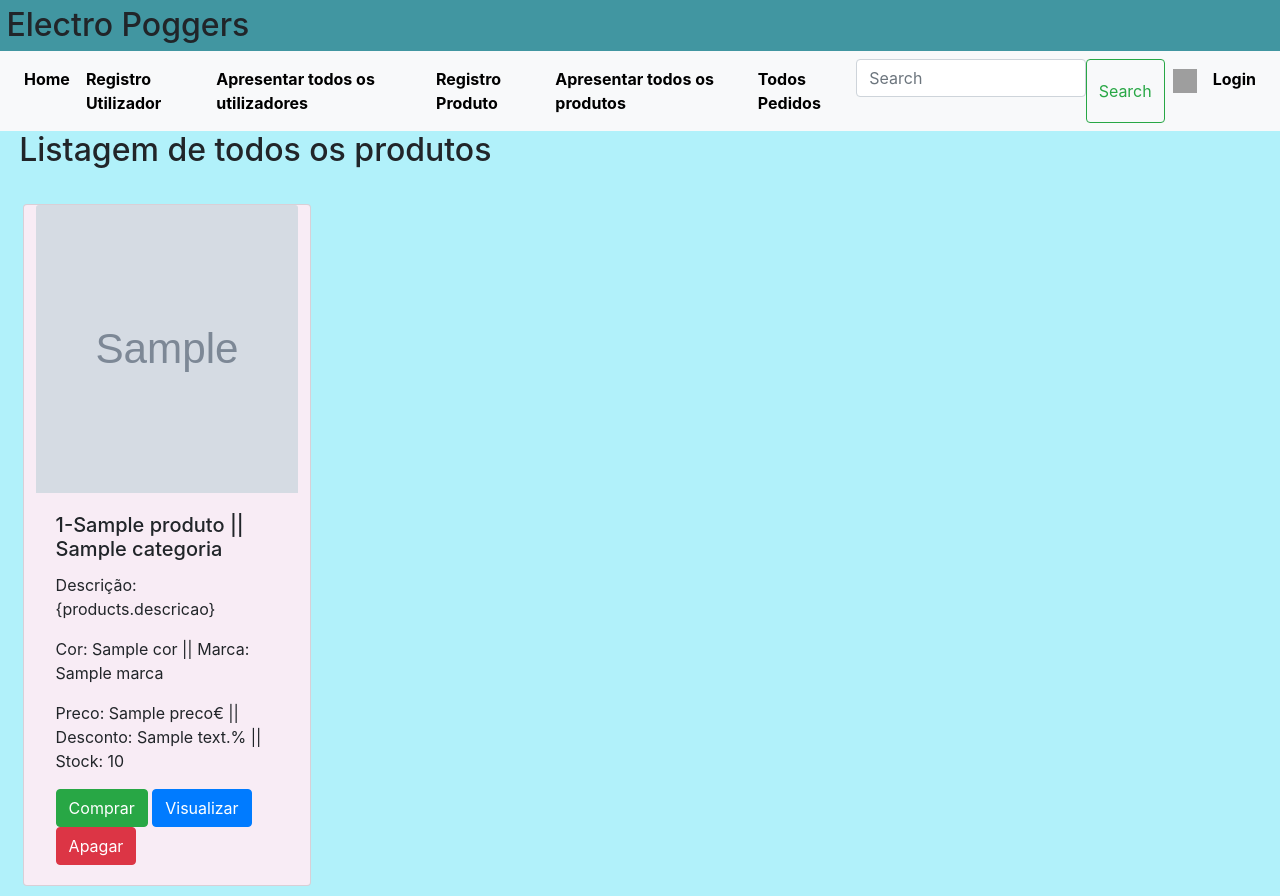
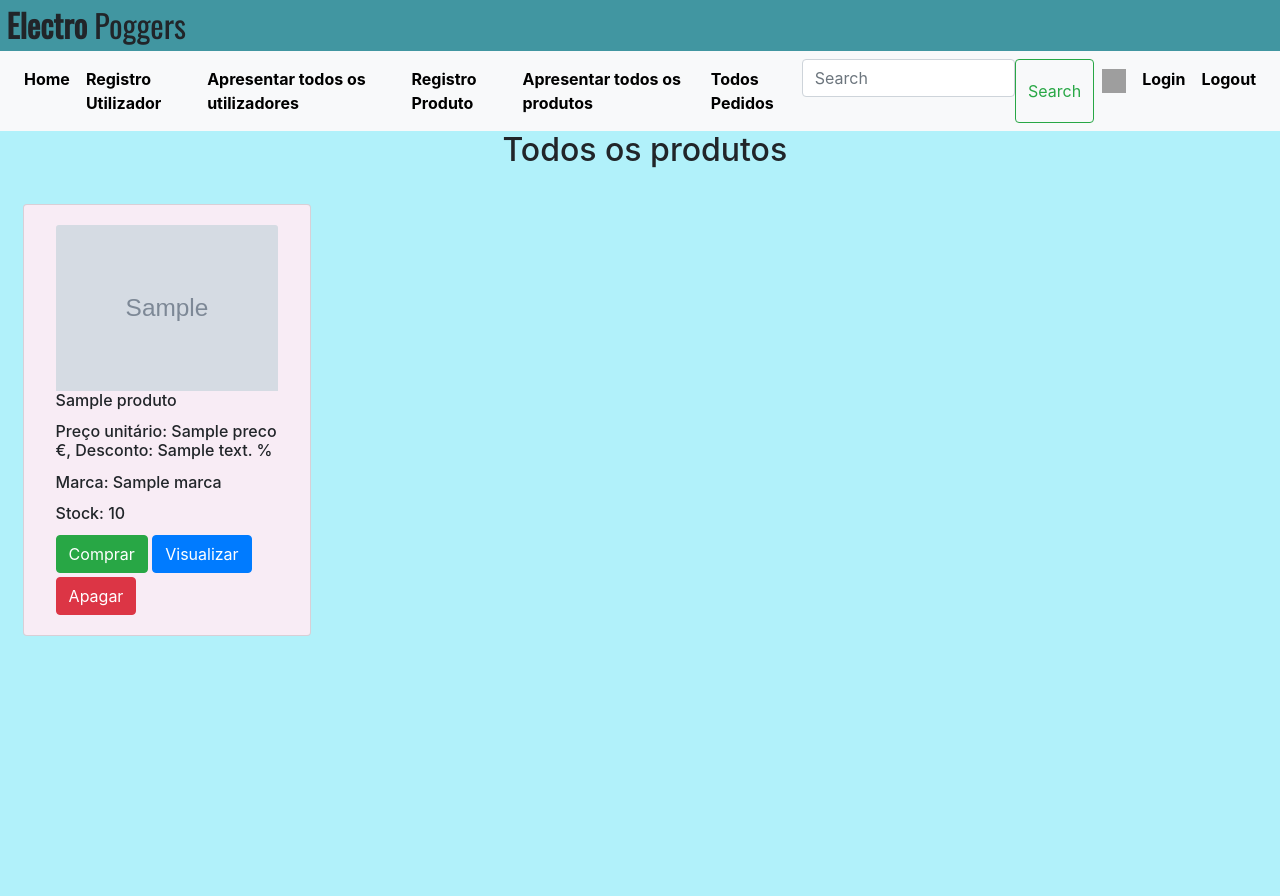
Before and after one commit to SurgicalSheep/ProjetoBD2, a Django app: page /todos_produtos in a window 1280 px wide. After the commit the page ends 636 px from the top, so only its background shows below. Run offline with Django 4.2, Linux system fonts and the light colour scheme; tables that the repository leaves empty hold one stand-in row (values such as "Sample post"); grey boxes marked "Sample" are stand-in pictures; a database or web service that is not in the repository returns one stand-in record (values such as "Sample title"); some libraries are stand-ins or nearby versions; grey boxes are pictures that could not be loaded.

Commit message:
update de algumas paginas html

```diff
--- a/bd2project/bd2app/templates/apagar_produto.html
+++ b/bd2project/bd2app/templates/apagar_produto.html
@@ -8,6 +8,7 @@
     <h2>Confirme que pretende de facto eliminar o item!</h2>
     <button style="width:20%;margin: auto;" type="button" class="btn btn-primary" onclick="window.location.href='/todos_produtos'">Voltar</button>
     <form action="" method="POST">
+        {% csrf_token %}
         <input type="hidden" name=id value="{{products.id}}"></input>
         <button style="width:20%;margin-top: 1%;margin-bottom: 1%;" class="btn btn-danger" type="submit">Apagar</button>
     </form>
--- a/bd2project/bd2app/templates/index.html
+++ b/bd2project/bd2app/templates/index.html
@@ -26,11 +26,12 @@
   <script src="https://cdn.jsdelivr.net/npm/bootstrap@4.0.0/dist/js/bootstrap.min.js"
     integrity="sha384-JZR6Spejh4U02d8jOt6vLEHfe/JQGiRRSQQxSfFWpi1MquVdAyjUar5+76PVCmYl"
     crossorigin="anonymous"></script>
+    <link rel="stylesheet" href="https://fonts.googleapis.com/css?family=Oswald">
 </head>
 
 <body style="background-color: #b1f1fa;">
   <nav>
-    <h2 style="background-color: #4196a1;margin: 0;padding-bottom: 0.5%;padding-top: 0.5%;padding-left: 0.5%;">Electro
+    <h2 style="background-color: #4196a1;margin: 0;padding-bottom: 0.5%;padding-top: 0.5%;padding-left: 0.5%;font-family: 'Oswald', serif;"><b>Electro</b>
       Poggers</h2>
   </nav>
 
@@ -75,6 +76,10 @@
             <a style="text-decoration: none;color: black;font-weight: bold;" class="nav-link"
               href="{% url 'loginUser' %}">Login</a>
           </li>
+          <li class="nav-item">
+            <a style="text-decoration: none;color: black;font-weight: bold;" class="nav-link"
+              href="{% url 'logoutUser' %}">Logout</a>
+          </li>
         </ul>
       </div>
     </div>
--- a/bd2project/bd2app/templates/todos_produtos.html
+++ b/bd2project/bd2app/templates/todos_produtos.html
@@ -1,22 +1,28 @@
 {% extends "index.html" %}
+
 {% block content %}
-<h2 style="margin-left: 1.5%;">Listagem de todos os produtos </h2>
+<div style="margin: auto;width: 50%;text-align: center;">
+    <h2 style="margin-left: 1.5%;">Todos os produtos</h2>
+</div>
 
 <div class="row row-cols-1 row-cols-md-4 g-4" style="margin:10px">
     {% for products in products %}
+
     <div class="card" style="width: 18rem;margin-left: 1%;background-color: rgb(248, 236, 245);">
-        <img src={{products.imagem}}  style="height: 18em;  " class="card-img-top" alt={{products.descricao}}>
         <div class="card-body">
-            <h5 class="card-title">{{products.id}}-{{products.nome}} || {{products.categoria}}</h5>
-            <p class="card-text">Descrição: {products.descricao} </p>
-            <p class="card-text">Cor: {{products.cor}} || Marca: {{products.marca}}</p>
-            <p class="card-text">Preco: {{products.preco}}€ || Desconto: {{products.desconto}}% || Stock: {{products.stock}}   </p>
-            <a href="/produto/adicionar_carrinho/{{products.id}}/{{products.desconto}}/{{products.nome}}/{{products.preco}}/{{products.imagem}}" class="btn btn-success">Comprar</a>
+
+            <img src="{{products.imagem}}" class="card-img-top" alt="...">
+                <h6 class="card-title">{{products.nome}}</h6>
+                <h6 class="card-title">Preço unitário: {{products.preco}} €, Desconto: {{products.desconto}} %</h6>
+                <h6 class="card-title">Marca: {{products.marca}}</h6>
+                <h6 class="card-title">Stock: {{products.stock}}</h6>
+                <a href="/produto/adicionar_carrinho/{{products.id}}/{{products.desconto}}/{{products.nome}}/{{products.preco}}/{{products.imagem}}"
+                class="btn btn-success">Comprar</a>
             <a href="/produto/{{products.id}}/" class="btn btn-primary">Visualizar</a>
-            <a href="/produto/apagar_produto/{{products.id}}" class="btn btn-danger" >Apagar</a>
+            <a href="/produto/apagar_produto/{{products.id}}" style="margin-top: 1.7%;" class="btn btn-danger">Apagar</a>
         </div>
     </div>
+
     {% endfor %}
 </div>
-
 {% endblock %}
```
